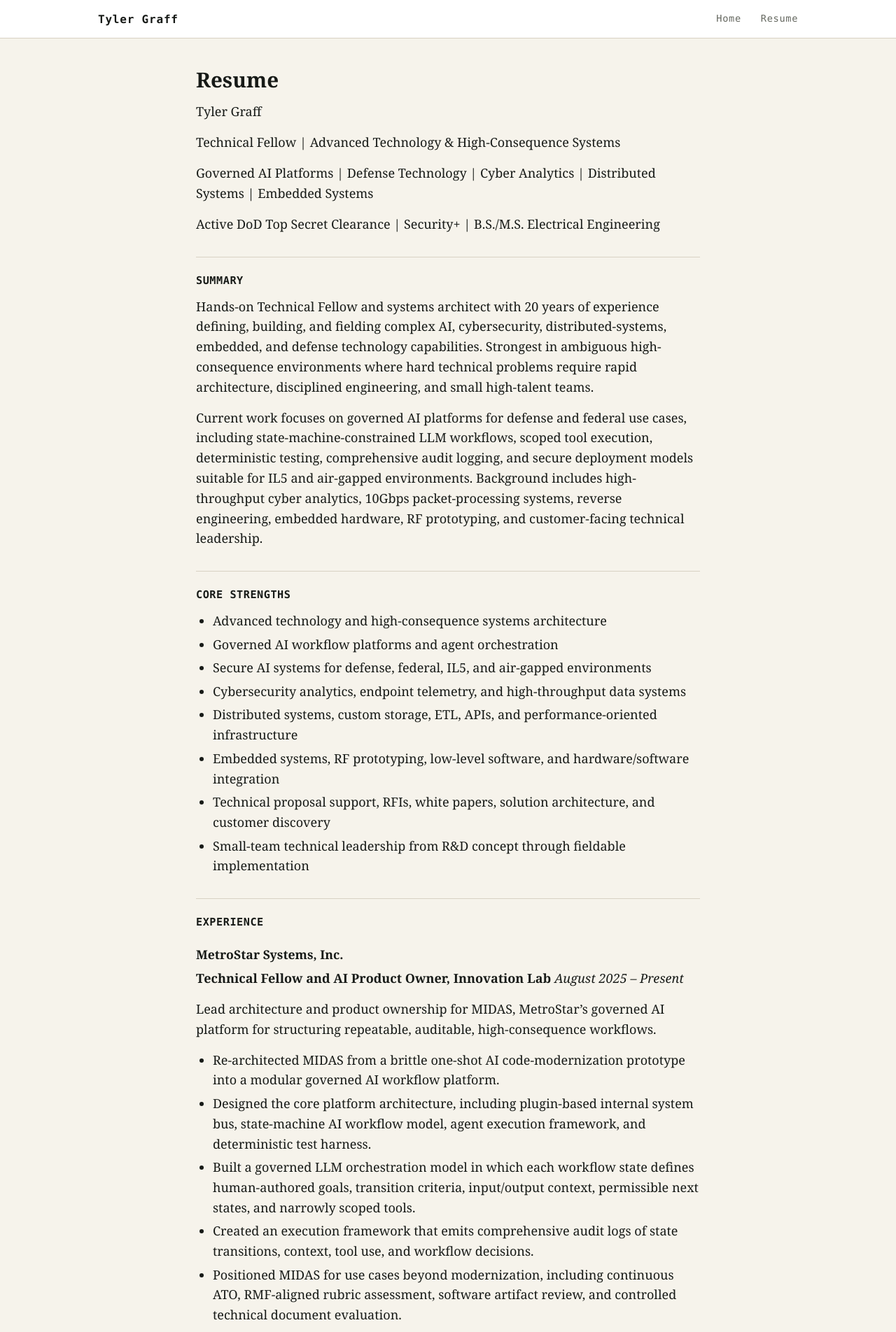
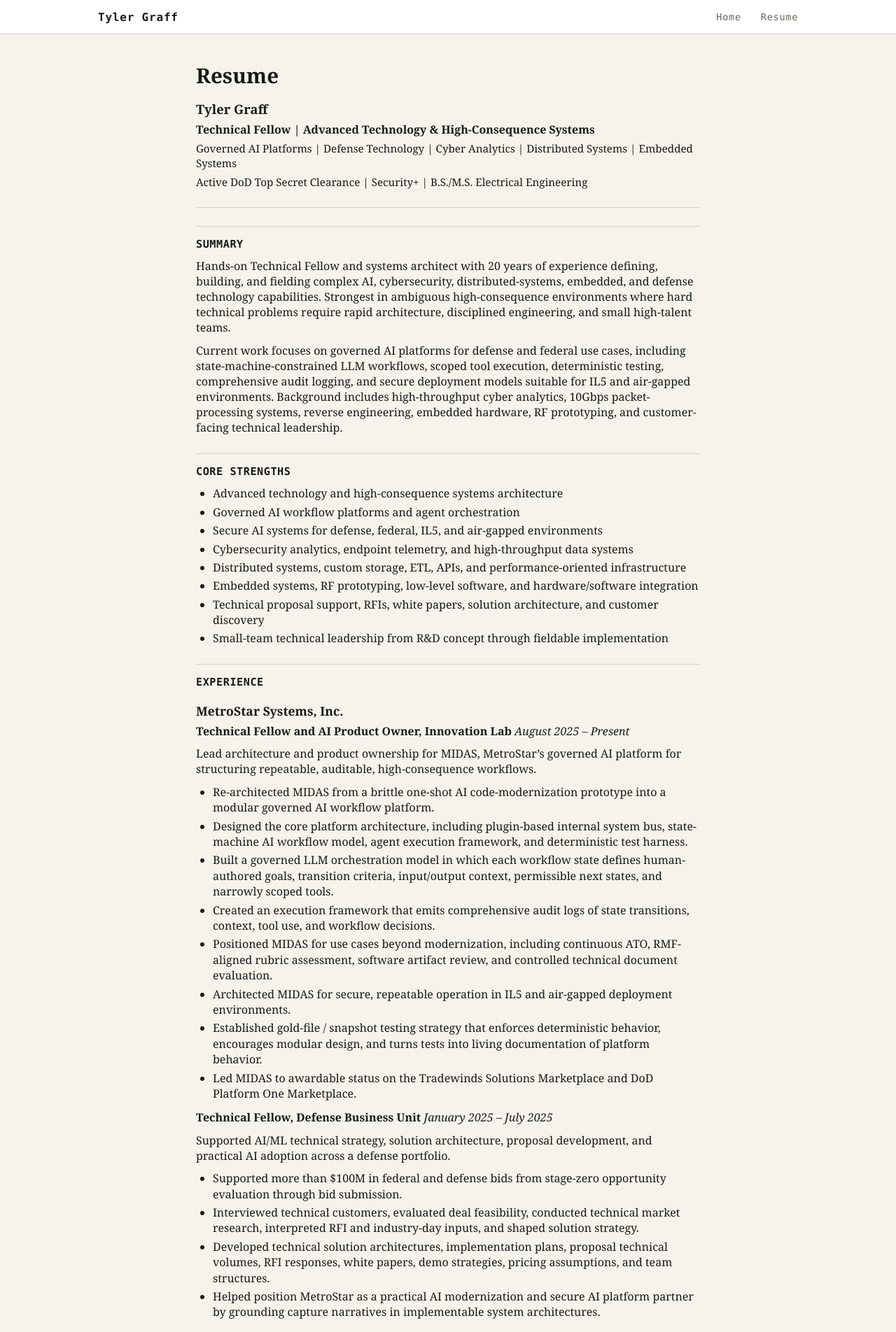
Before and after one commit to tylergraff/tylergraff.github.io, a Jekyll site: the page built from resume.md, in a window 1280 px wide. Shown: the top 1904 px of the page at 70% size. Built offline with Jekyll 4.4.1, drawn with Linux system fonts in a browser that asks for light colours.

Commit message:
typography updates

```diff
--- a/assets/css/main.css
+++ b/assets/css/main.css
@@ -33,8 +33,6 @@ body {
     background-color: var(--bg);
     text-rendering: optimizeLegibility;
     -webkit-font-smoothing: antialiased;
-    font-size: 18px;
-    line-height: 1.6;
 }
 
 /* Links */
@@ -67,13 +65,12 @@ h1 {
 }
 
 h2 {
-    font-size: 1.2rem;
     font-family: var(--font-mono);
     letter-spacing: 0.035em;
     border-top: 1px solid var(--border);
-    padding-top: 1.5rem;
-    margin-top: 2rem;
-    margin-bottom: 0.75rem;
+    padding-top: 1rem;
+    margin-top: 1.6rem;
+    margin-bottom: 0.6rem;
     text-transform: uppercase;
     font-size: 0.95rem;
     font-weight: 600;
@@ -81,6 +78,8 @@ h2 {
 
 h3 {
     font-size: 1.1rem;
+    margin-top: 1.2rem;
+    margin-bottom: 0.3rem;
 }
 
 h4 {
@@ -93,18 +92,20 @@ h5, h6 {
 
 /* Paragraphs and blocks */
 p {
-    margin-bottom: 0.95rem;
-    line-height: 1.6;
+    margin-top: 0.35rem;
+    margin-bottom: 0.65rem;
+    line-height: 1.38;
 }
 
 ul, ol {
-    margin-bottom: 1rem;
+    margin-top: 0.35rem;
+    margin-bottom: 0.75rem;
     margin-left: 1.5rem;
 }
 
 li {
-    margin-bottom: 0.3rem;
-    line-height: 1.6;
+    margin-bottom: 0.25rem;
+    line-height: 1.4;
 }
 
 blockquote {
@@ -142,6 +143,10 @@ pre code {
 /* Layout structure */
 main {
     padding: 2.5rem 1.25rem 0;
+    font-size: 16px;
+    line-height: 1.38;
+    max-width: 860px;
+    margin: 0 auto;
 }
 
 /* Header */
@@ -210,7 +215,7 @@ main {
 
 .page-header h1 {
     margin-top: 0;
-    margin-bottom: 0.4rem;
+    margin-bottom: 1rem;
 }
 
 .page-meta {
@@ -347,3 +352,80 @@ main {
 .note-block li {
     margin-bottom: 0.4rem;
 }
+
+/* Resume page styling */
+.resume-hero {
+    margin-bottom: 1.5rem;
+    padding-bottom: 1.25rem;
+    border-bottom: 1px solid var(--border);
+    line-height: 1.25;
+}
+
+.resume-hero h1 {
+    margin-bottom: 1rem;
+}
+
+.resume-hero p {
+    margin: 0 0 0.35rem 0;
+}
+
+.resume-name {
+    font-size: 1.15rem;
+    font-weight: 600;
+}
+
+.resume-title {
+    font-size: 1rem;
+    font-weight: 600;
+}
+
+.resume-tags,
+.resume-credentials {
+    font-size: 0.95rem;
+}
+
+/* Resume section headings */
+.resume-company {
+    margin-top: 1.75rem;
+    margin-bottom: 0.25rem;
+    font-size: 1.05rem;
+    font-weight: 700;
+}
+
+.resume-role {
+    margin-bottom: 0.15rem;
+    font-weight: 600;
+}
+
+.resume-dates {
+    font-family: var(--font-mono);
+    font-size: 0.9rem;
+    color: var(--muted);
+    margin-bottom: 0.75rem;
+}
+
+.resume-description {
+    margin-bottom: 1rem;
+    line-height: 1.6;
+}
+
+/* Resume bullets */
+.resume-bullets {
+    margin-bottom: 1.25rem;
+    margin-left: 1.5rem;
+}
+
+.resume-bullets li {
+    margin-bottom: 0.3rem;
+    line-height: 1.6;
+}
+
+/* Earlier experience items */
+.earlier-experience-item {
+    margin-bottom: 0.75rem;
+    line-height: 1.6;
+}
+
+.earlier-experience-item strong {
+    font-weight: 700;
+}
```
